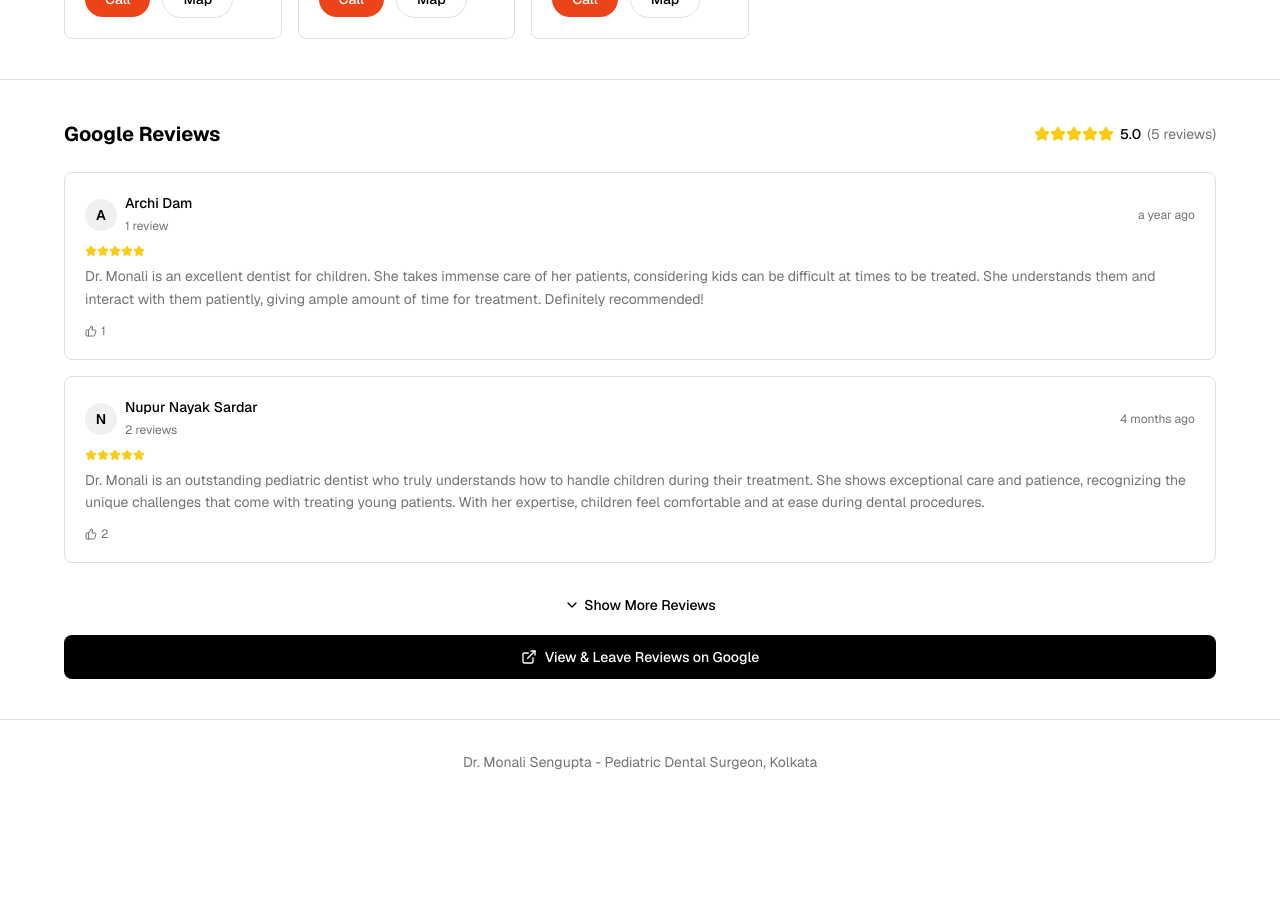
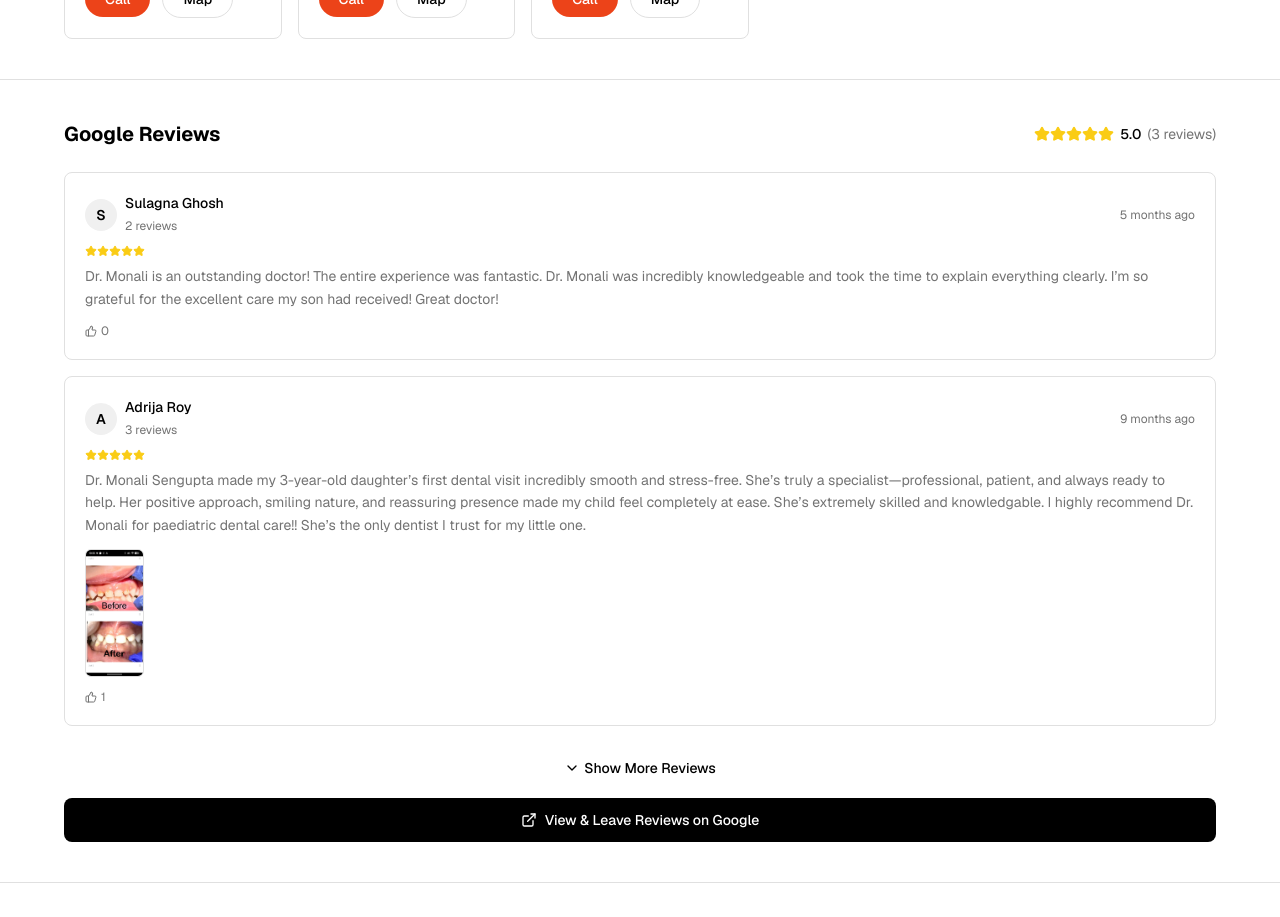
Before and after one commit to joydeeproni/dentist-monali, a Next.js app: page / in a window 1280 px wide. Shown: the part 1120-2037 px from the top of the page. Before the commit the page ends 1924 px from the top, so only its background shows below. Built offline with nearby package versions, Linux system fonts and the light colour scheme.

Commit message:
feat: update Google reviews component with real data and image support
Add dynamic review array and image rendering for Adrija Roy.

Co-authored-by: Joydeep Sengupta <10174388+joydeeproni@users.noreply.github.com>

```diff
--- a/components/google-reviews.tsx
+++ b/components/google-reviews.tsx
@@ -6,33 +6,36 @@ import { Star, ExternalLink, ThumbsUp, ChevronDown, ChevronUp } from "lucide-rea
 const reviews = [
   {
     id: 1,
-    author: "Archi Dam",
+    author: "Sulagna Ghosh",
     rating: 5,
-    date: "a year ago",
+    date: "5 months ago",
     content:
-      "Dr. Monali is an excellent dentist for children. She takes immense care of her patients, considering kids can be difficult at times to be treated. She understands them and interact with them patiently, giving ample amount of time for treatment. Definitely recommended!",
-    helpful: 1,
-    reviewCount: "1 review",
+      "Dr. Monali is an outstanding doctor! The entire experience was fantastic. Dr. Monali was incredibly knowledgeable and took the time to explain everything clearly. I\u2019m so grateful for the excellent care my son had received! Great doctor!",
+    helpful: 0,
+    reviewCount: "2 reviews",
+    images: [] as string[],
   },
   {
     id: 2,
-    author: "Nupur Nayak Sardar",
+    author: "Adrija Roy",
     rating: 5,
-    date: "4 months ago",
+    date: "9 months ago",
     content:
-      "Dr. Monali is an outstanding pediatric dentist who truly understands how to handle children during their treatment. She shows exceptional care and patience, recognizing the unique challenges that come with treating young patients. With her expertise, children feel comfortable and at ease during dental procedures.",
-    helpful: 2,
-    reviewCount: "2 reviews",
+      "Dr. Monali Sengupta made my 3-year-old daughter\u2019s first dental visit incredibly smooth and stress-free. She\u2019s truly a specialist\u2014professional, patient, and always ready to help. Her positive approach, smiling nature, and reassuring presence made my child feel completely at ease. She\u2019s extremely skilled and knowledgable. I highly recommend Dr. Monali for paediatric dental care!! She\u2019s the only dentist I trust for my little one.",
+    helpful: 1,
+    reviewCount: "3 reviews",
+    images: ["/images/reviews/adrija-before-after.png"],
   },
   {
     id: 3,
-    author: "Ankur Agrawal",
+    author: "Sohail Aslam",
     rating: 5,
-    date: "a month ago",
+    date: "9 months ago",
     content:
-      "Dr. Monali is a very good doctor. We have been taking her consultation since last 5 years for my son and its always helpful. Procedures are also very smooth as she engages well with kids. Special Thanks!",
-    helpful: 3,
-    reviewCount: "8 reviews",
+      "Best pediatric dentist in Kolkata. Dr Monali is awesome with her work. My daughter love to visit her. It\u2019s been years I\u2019m showing my daughter from her. Dr Monali takes really good care of patients. I must say if ur child having dental issues then u must visit her once",
+    helpful: 1,
+    reviewCount: "20 reviews",
+    images: [] as string[],
   },
 ]
 
@@ -52,7 +55,7 @@ export function GoogleReviews() {
             ))}
           </div>
           <span className="text-sm font-medium text-foreground">5.0</span>
-          <span className="text-sm text-muted-foreground">(5 reviews)</span>
+          <span className="text-sm text-muted-foreground">(3 reviews)</span>
         </div>
       </div>
 
@@ -78,6 +81,18 @@ export function GoogleReviews() {
               ))}
             </div>
             <p className="text-sm text-muted-foreground leading-relaxed">{review.content}</p>
+            {review.images && review.images.length > 0 && (
+              <div className="flex gap-2 mt-3">
+                {review.images.map((img, i) => (
+                  <img
+                    key={i}
+                    src={img}
+                    alt={`Photo shared by ${review.author}`}
+                    className="rounded-md object-cover max-h-32 w-auto border border-border"
+                  />
+                ))}
+              </div>
+            )}
             <div className="flex items-center mt-3 text-xs text-muted-foreground">
               <ThumbsUp className="h-3 w-3 mr-1" /> {review.helpful}
             </div>
```
Also changed, not shown: public/images/reviews/adrija-before-after.png (added).
